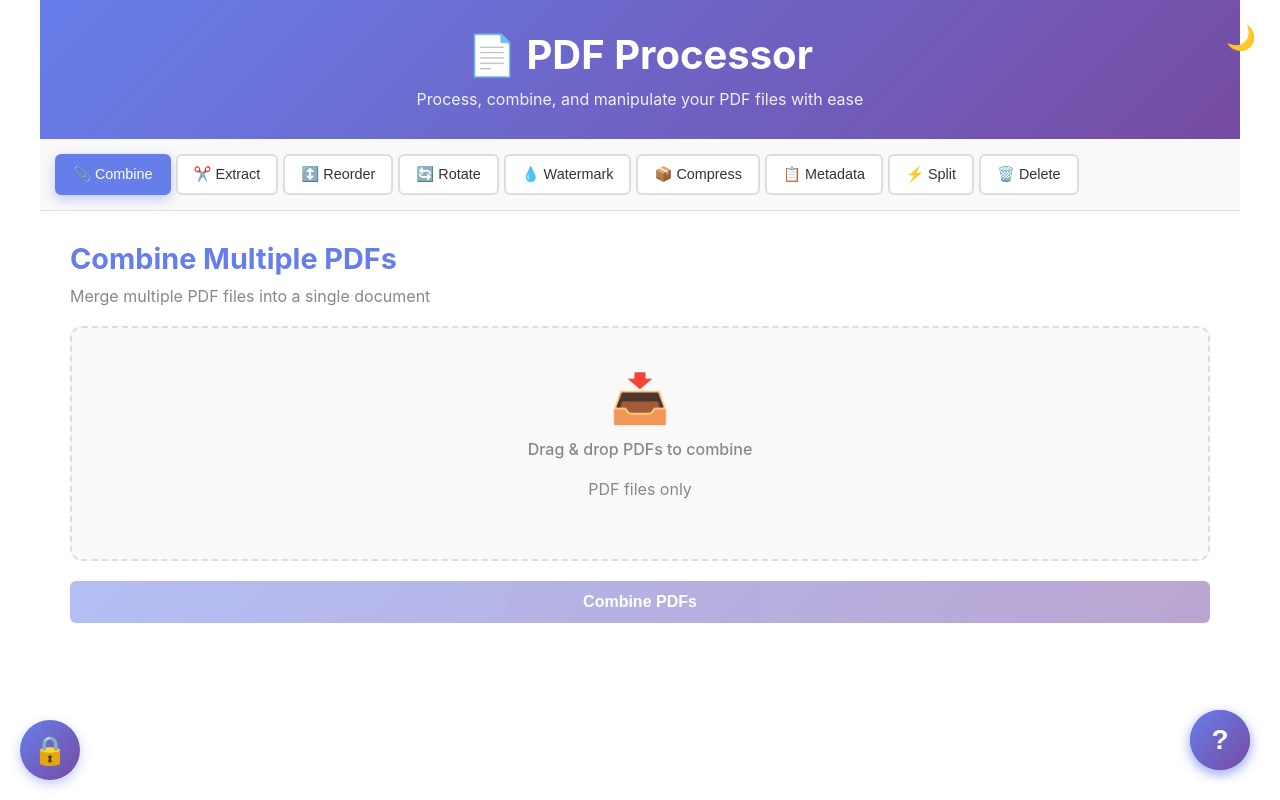
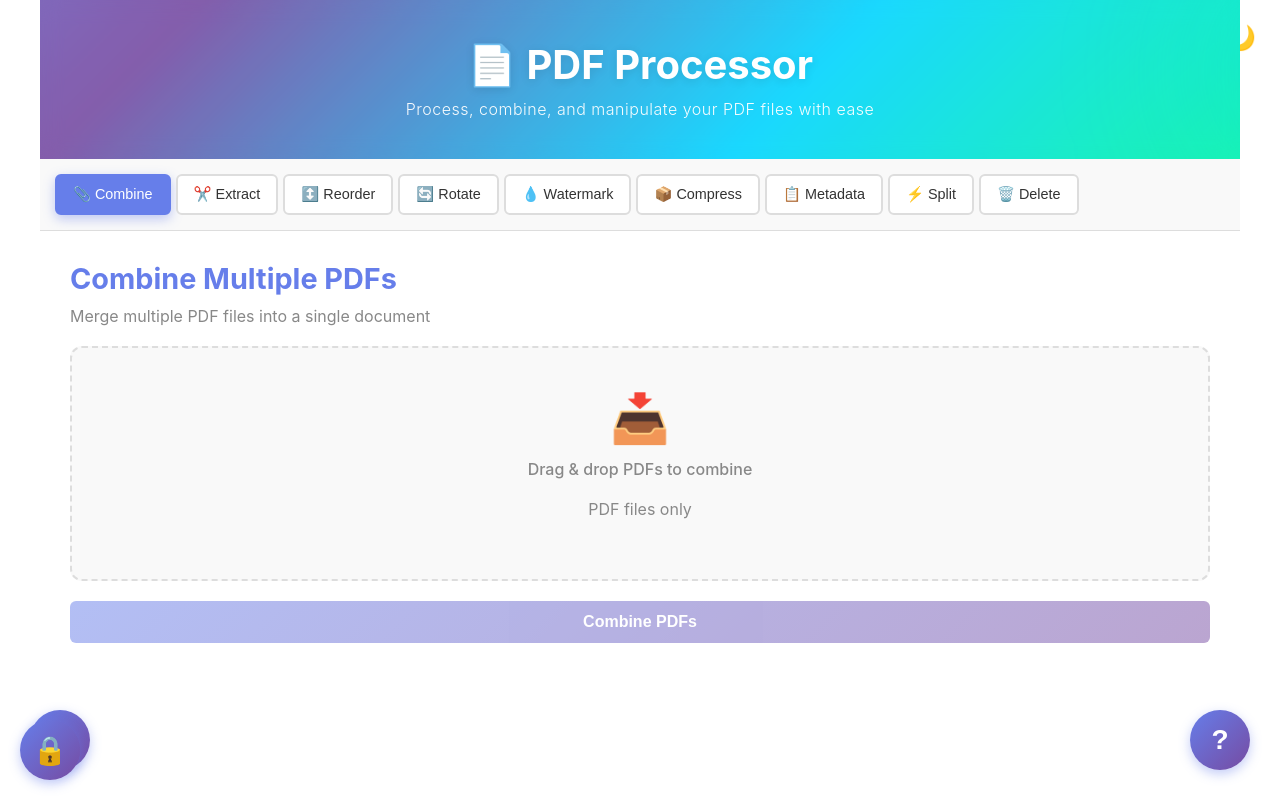
Before and after one commit to scmlewis/pdf_processing, a React (Create React App) app in the folder client/: page / in a window 1280 px wide. Built offline with nearby package versions, Linux system fonts and the light colour scheme.

Commit message:
Fix: Reposition Settings button to bottom-left; Add: Gemini-style gradient background with liquid glass effect to header

```diff
--- a/client/src/App.css
+++ b/client/src/App.css
@@ -57,22 +57,72 @@
 }
 
 .header {
-  background: linear-gradient(135deg, var(--primary-color) 0%, #764ba2 100%);
+  background: linear-gradient(135deg, #667eea 0%, #764ba2 25%, #00d4ff 50%, #00ff88 75%, #764ba2 100%);
+  background-size: 200% 200%;
+  animation: gradientShift 8s ease infinite;
   color: white;
-  padding: 30px 20px;
+  padding: 40px 20px;
   text-align: center;
   transition: background 0.3s ease;
   flex-shrink: 0;
+  position: relative;
+  overflow: hidden;
+}
+
+.header::before {
+  content: '';
+  position: absolute;
+  top: 0;
+  left: 0;
+  right: 0;
+  bottom: 0;
+  background: rgba(255, 255, 255, 0.1);
+  backdrop-filter: blur(10px);
+  -webkit-backdrop-filter: blur(10px);
+  pointer-events: none;
+}
+
+.header::after {
+  content: '';
+  position: absolute;
+  top: -50%;
+  right: -20%;
+  width: 300px;
+  height: 300px;
+  background: rgba(0, 212, 255, 0.2);
+  border-radius: 50%;
+  filter: blur(60px);
+  pointer-events: none;
+}
+
+@keyframes gradientShift {
+  0% {
+    background-position: 0% 50%;
+  }
+  50% {
+    background-position: 100% 50%;
+  }
+  100% {
+    background-position: 0% 50%;
+  }
 }
 
 .header h1 {
   font-size: 2.5em;
   margin-bottom: 10px;
+  position: relative;
+  z-index: 1;
+  font-weight: 700;
+  text-shadow: 0 2px 10px rgba(0, 0, 0, 0.1);
 }
 
 .header p {
   font-size: 1em;
-  opacity: 0.9;
+  opacity: 0.95;
+  position: relative;
+  z-index: 1;
+  font-weight: 300;
+  letter-spacing: 0.5px;
 }
 
 .tabs {
--- a/client/src/components/SettingsPanel.css
+++ b/client/src/components/SettingsPanel.css
@@ -2,7 +2,7 @@
 .settings-toggle {
   position: fixed;
   bottom: 30px;
-  right: 30px;
+  left: 30px;
   width: 60px;
   height: 60px;
   border-radius: 50%;
@@ -16,7 +16,7 @@
   align-items: center;
   justify-content: center;
   transition: all 0.3s ease;
-  z-index: 997;
+  z-index: 998;
 }
 
 .settings-toggle:hover {
@@ -307,7 +307,7 @@
 @media (max-width: 768px) {
   .settings-toggle {
     bottom: 80px;
-    right: 20px;
+    left: 20px;
     width: 50px;
     height: 50px;
     font-size: 20px;
```
